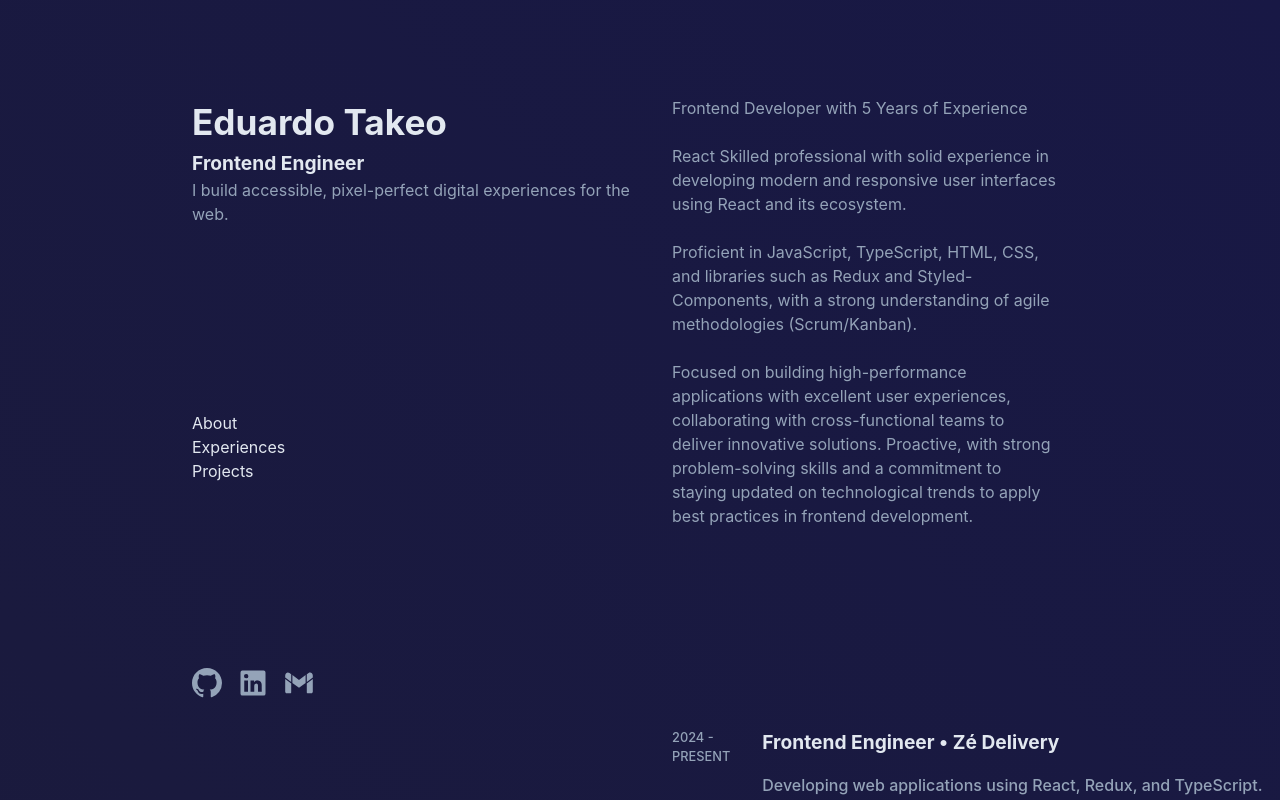
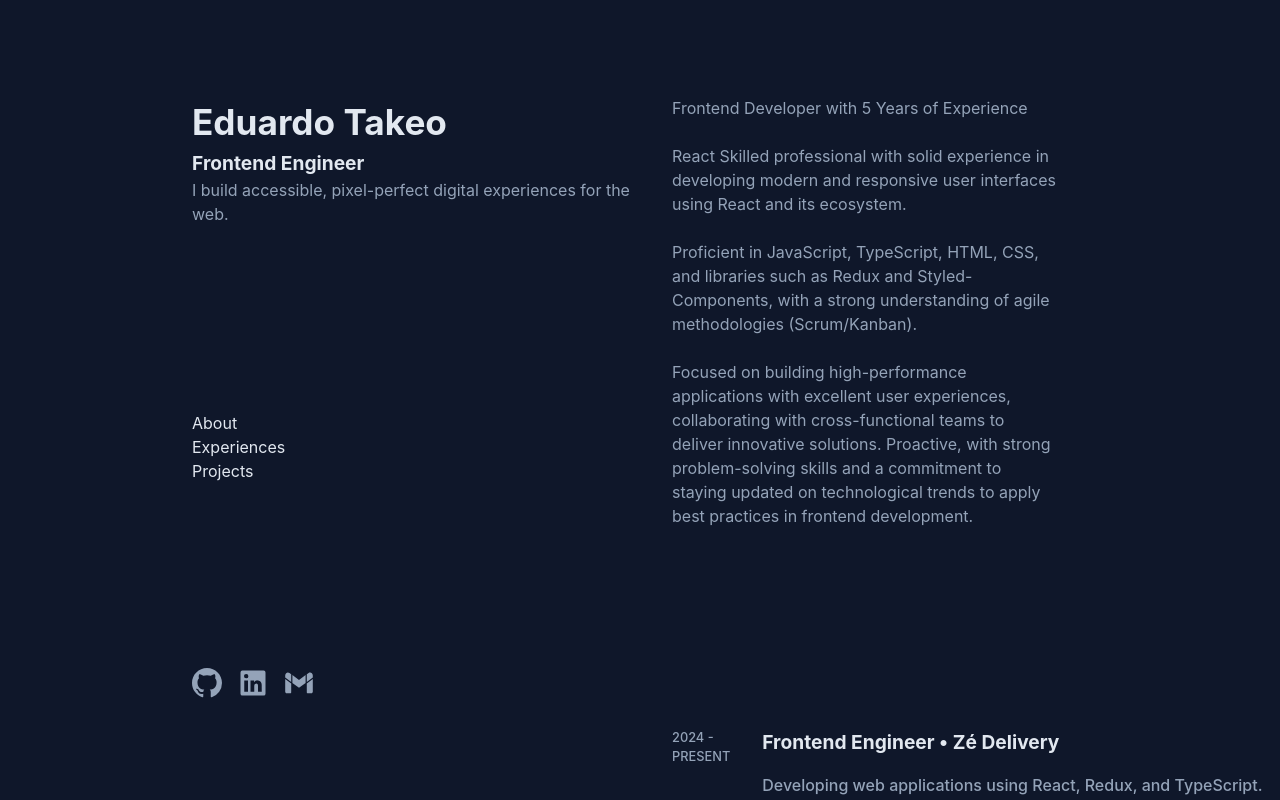
Before and after one commit to eduardo-takeo/v3, a React (Vite) app: page / in a window 1280 px wide. Shown: the top 800 px of the page. Built offline with nearby package versions, Linux system fonts and the light colour scheme.

Commit message:
feat: implement glow effect on cursor

```diff
--- a/src/helpers/mouseMoveHandler.js
+++ b/src/helpers/mouseMoveHandler.js
@@ -1,4 +1,3 @@
-// src/index.js
 document.addEventListener("mousemove", (e) => {
   const root = document.documentElement;
   root.style.setProperty("--mouse-x", `${e.clientX}px`);
--- a/src/index.scss
+++ b/src/index.scss
@@ -1,5 +1,3 @@
-@use "./styles/_effects" as effects;
-
 :root {
   font-family: Inter, system-ui, Avenir, Helvetica, Arial, sans-serif;
   line-height: 1.5;
@@ -19,13 +17,12 @@
   box-sizing: border-box;
 }
 
-// TODO: use _effects.scss file
-// TODO: effect not working on whole body, fix this
 body {
   background-color: $background;
-  background-image: linear-gradient(45deg, #1c1c37 0%, #181845 100%);
   color: $white-800;
+  min-height: 100%;
 
+  // glow effect
   &:hover::before {
     opacity: 1;
   }
@@ -34,20 +31,21 @@ body {
   &::after {
     border-radius: inherit;
     content: "";
-    height: 100%;
+    min-height: 100%;
     left: 0px;
     opacity: 0;
-    position: absolute;
+    position: fixed;
     top: 0px;
     transition: opacity 500ms;
     width: 100%;
+    pointer-events: none;
   }
 
   &::before {
     background: radial-gradient(
       800px circle at var(--mouse-x) var(--mouse-y),
-      rgba(255, 255, 255, 0.06),
-      transparent 40%
+      rgba(29, 78, 216, 0.15),
+      transparent 80%
     );
     z-index: 3;
   }
@@ -55,8 +53,8 @@ body {
   &::after {
     background: radial-gradient(
       600px circle at var(--mouse-x) var(--mouse-y),
-      rgba(255, 255, 255, 0.4),
-      transparent 40%
+      rgba(29, 78, 216, 0.7),
+      transparent 80%
     );
     z-index: 1;
   }
--- a/src/styles/_colors.scss
+++ b/src/styles/_colors.scss
@@ -1,6 +1,6 @@
 $white-800: #e2e8f0;
 $white-400: #94a3b8;
 $white-1000: #fff;
-$background: #1c1c37;
+$background: #0f172a;
 $teal: #5eead4;
 $teal-translucid: rgba(94, 234, 212, 0.1);
--- a/src/styles/_effects.scss
+++ /dev/null
@@ -1,7 +0,0 @@
-@mixin glow {
-  background: radial-gradient(
-    800px circle at var(--mouse-x) var(--mouse-y),
-    rgba(255, 255, 255, 0.06),
-    transparent 40%
-  );
-}
--- a/src/views/home/Home.scss
+++ b/src/views/home/Home.scss
@@ -62,11 +62,8 @@
   }
 
   &:hover {
-
     & > svg {
       transform: translateX(4px);
     }
   }
-
-
 }
```
